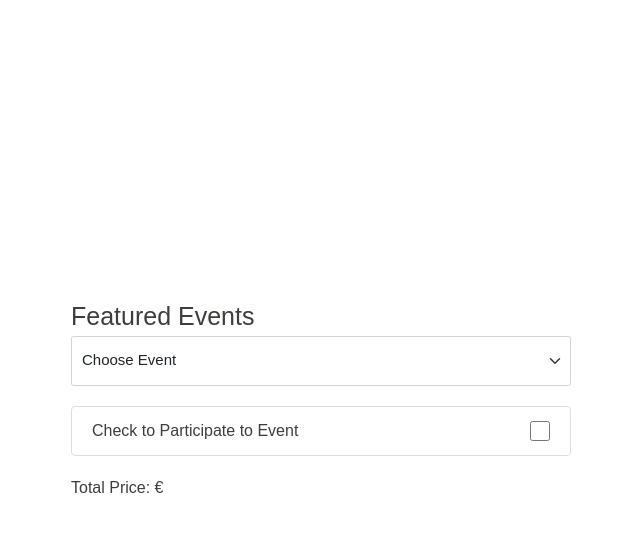
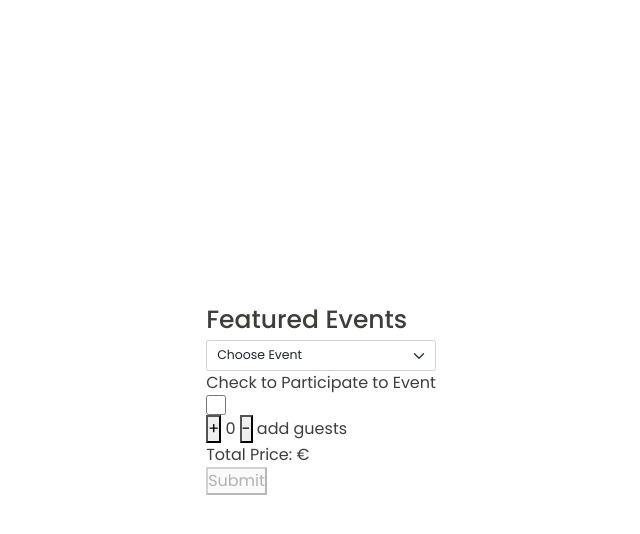
Before and after one commit to giannischiout/dgsoftEventsWeb, a PHP site: page /upcomingEvents/upcomingEvents.html in a window 1280 px wide. Shown: the top 534 px of the page, without its empty margins (319-959 px from the left). Run offline with PHP 8.4, Linux system fonts and the light colour scheme; some libraries are stand-ins or nearby versions.

Commit message:
new content

```diff
--- a/style.css
+++ b/style.css
@@ -34,7 +34,6 @@ body {
 
 label {
   font-size: 1.6rem;
-
 }
 
 input {
--- a/upcomingEvents/upcomingEvents.html
+++ b/upcomingEvents/upcomingEvents.html
@@ -6,6 +6,7 @@
   <meta name="viewport" content="width=device-width, initial-scale=1.0">
   <link rel="stylesheet" href="../style.css">
   <link rel="stylesheet" href="upcomingstyle.css">
+  <link href="https://fonts.googleapis.com/css2?family=Poppins:wght@300;400;500;700&display=swap" rel="stylesheet">
   <link href="https://cdn.jsdelivr.net/npm/bootstrap@5.0.2/dist/css/bootstrap.min.css" rel="stylesheet"  crossorigin="anonymous">
   <script src="https://kit.fontawesome.com/822a5ec123.js" crossorigin="anonymous"></script>
 
@@ -19,24 +20,27 @@
           </div>
           <div class="event-body">
             <select id="select-event" class="box form-select form-select-lg w-100" aria-label=".form-select-lg example" required>
-              <option selected>Choose Event</option>
+              <option >Choose Event</option>
             </select>
-            <div class=" box event-checkbox-div">
-              <label for="participate-checkbox">Check to Participate to Event</label>
+            <div class=" box event-checkbox-div hide">
+              <label for="participate-checkbox ">Check to Participate to Event</label>
               <input type="checkbox" name="participate-checkbox" id="participate-checkbox" value="">
             </div>
-            <div class="box event-add-guests hide">
+            <div id="guest-box" class="box event-add-guests hide">
                 <button class="guest-btn guest-btn-add">+</button>
                 <span class="guest-input">0</span>
                 <button class="guest-btn guest-btn-remove">-</button>
-                <p class="guest-text">add guests</p>
+                <span class="guest-text">add guests</span>
+                <span id="guest-cost" class="guest-text"></span>
             </div>
           </div>
           <div class="event-price">
             <span>Total Price:</span>
             <span class="price-input"></span>
             <span>€</span>
-
+          </div>
+          <div class="submit-div">
+            <button class="submit-event-btn disabled-btn" disabled >Submit</button>
           </div>
         </div>
     </section>
--- a/upcomingEvents/upcomingstyle.css
+++ /dev/null
@@ -1,59 +0,0 @@
-
-.event-container {
-  width: 500px;
-}
-.box {
-  margin-bottom: 20px;
-  height: 50px;
-  border: 1px solid var(--input-border);
-  display: flex;
-  align-items: center;
-  padding: 10px;
-}
-
-#select-event {
-  font-size: 1.5rem;
-}
-
-.event-checkbox-div {
-
-  display: flex;
-  justify-content: space-between;
-  padding: 20px;
-  align-items: center;
-  border: 1px solid var(--input-border);
-  border-radius: 4px;
-  font-size: 1.5rem;
-}
-
-.guest-btn {
-  width: 25px;
-  height: 25px;
-  outline: none;
-  border: none;
-  color: #fff;
-  background-color: var(--primary);
-  border-radius: 4px;
-}
-
-.guest-btn-add {
-  margin-right: 10px;
-}
-.guest-btn-remove {
-  margin-left: 10px;
-}
-
-.guest-text {
-  margin-left: 10px;
-}
-
-.hide {
-  display: none;
-}
-
-
-@media screen and (max-width: 600px) {
-  .event-container {
-    width: 80%;
-  }
-}
```
Also changed, not shown: index.js (added, +55 -0 lines), index.php (added, +45 -0 lines), registeredEvents/registerEvents.html (deleted, +0 -20 lines), registeredEvents/registerEvents.js (deleted, +0 -41 lines), config.js (added), config.php (added), registered-events/index.php (added), registered-events/registered-events.js (added), 1 other file.
